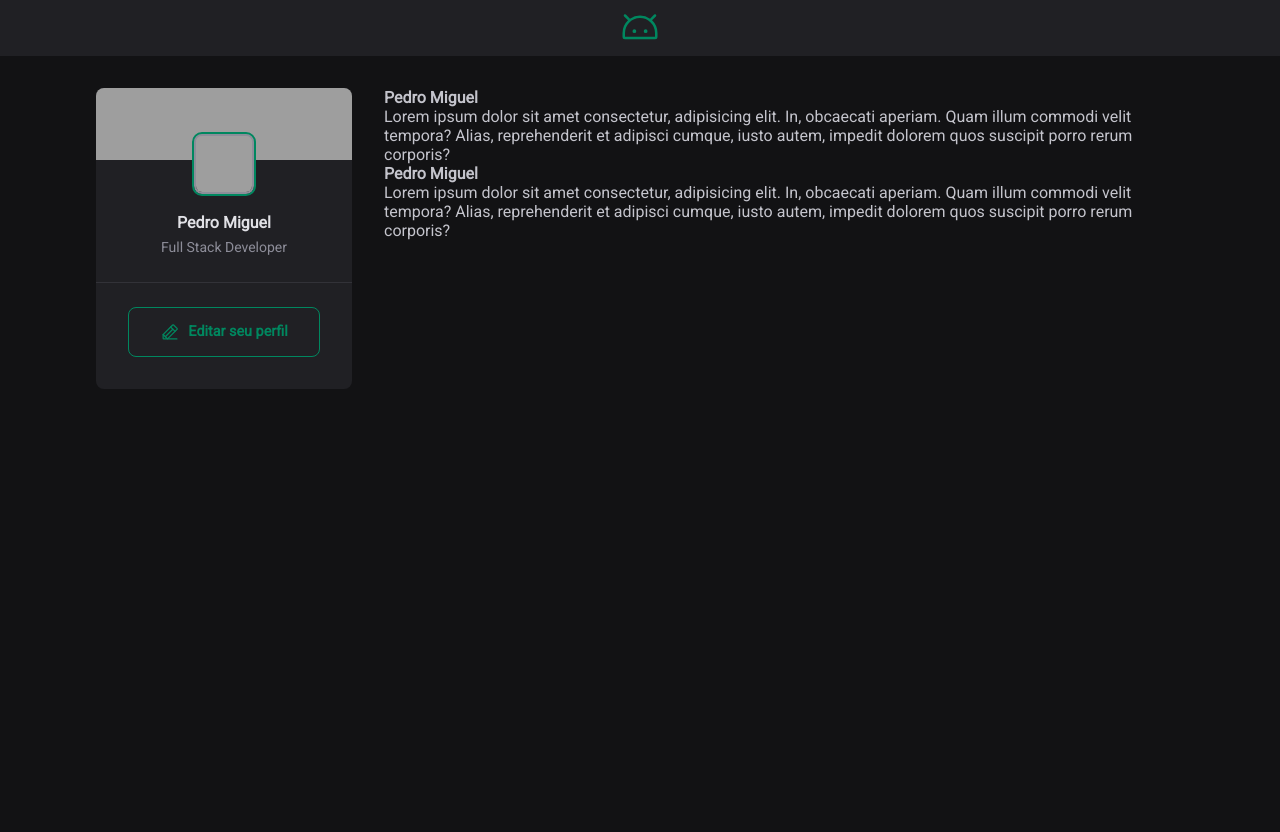
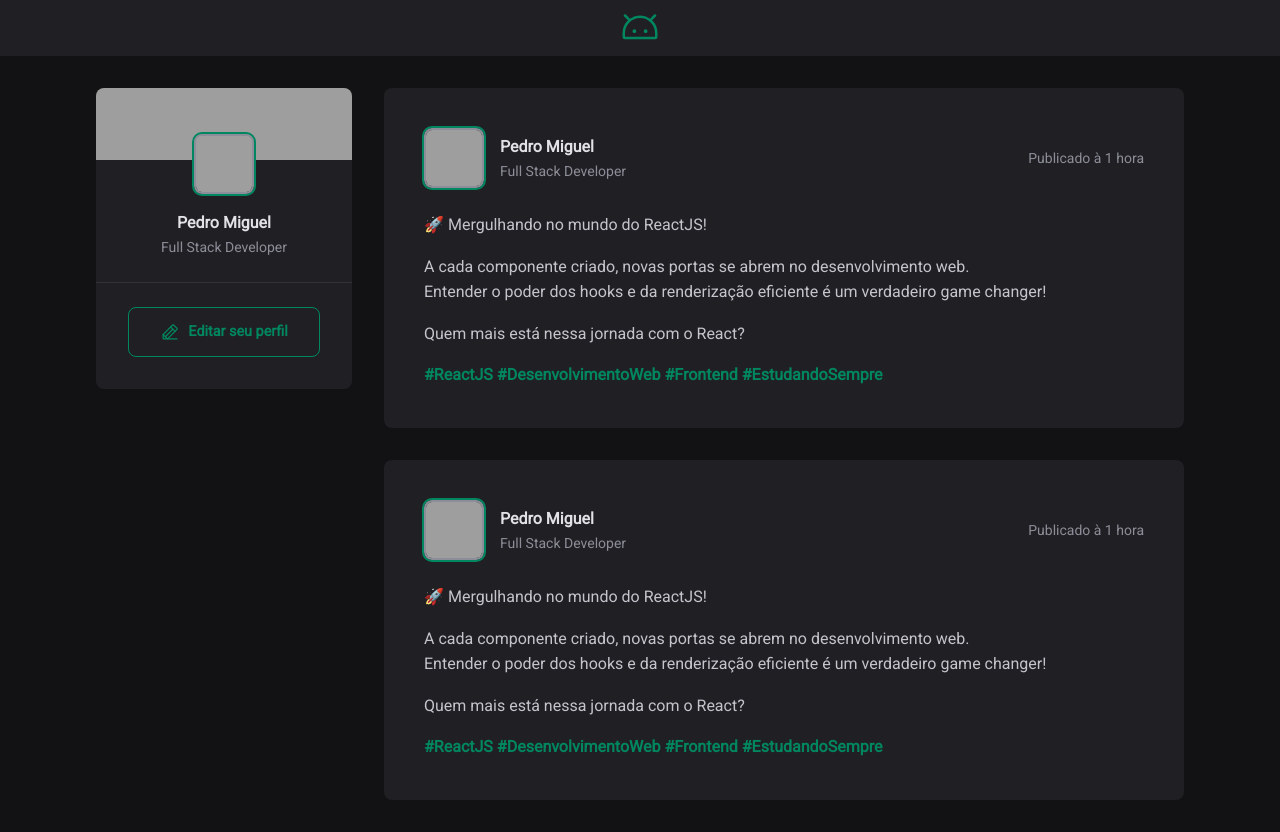
Before and after one commit to pedrocbp/Rede-Social, a React (Vite) app: page / in a window 1280 px wide. Before the commit the page ends 800 px from the top, so only its background shows below. Built offline with nearby package versions, Linux system fonts and the light colour scheme; grey boxes are pictures that could not be loaded.

Commit message:
feat(post): adicionar componente de post

```diff
--- a/src/App.jsx
+++ b/src/App.jsx
@@ -1,8 +1,8 @@
-import { Post } from "./Post";
+import { Post } from "./components/Post";
 import { Header } from './components/Header';
+import { Sidebar } from "./components/Sidebar";
+import styles from './App.module.css';
 import './global.css';
-import styles from './App.module.css';
-import { Sidebar } from "./components/Sidebar";
 
 function App() {
 
--- a/src/Post.jsx
+++ /dev/null
@@ -1,8 +0,0 @@
-export function Post(props) {
-    return (
-        <div>
-            <strong>{props.author}</strong>
-            <p>{props.content}</p>
-        </div>
-    )
-}
--- /dev/null
+++ b/src/components/Post.jsx
@@ -0,0 +1,33 @@
+import styles from './Post.module.css';
+
+export function Post(){
+    return (
+        <article className={styles.post}>
+            <header>
+                <div className={styles.author}>
+                    <img className={styles.avatar} src='https://github.com/pedrocbp.png' />
+                    <div className={styles.authorInfo}>
+                        <strong>Pedro Miguel</strong>
+                        <span>Full Stack Developer</span>
+                    </div>
+                </div>
+
+                <time title='12 de outubro ás 12:35' dateTime='2024-10-12'>Publicado à 1 hora</time>
+            </header>
+
+            <div className={styles.content}>
+                <p>🚀 Mergulhando no mundo do ReactJS!</p>
+                <p>A cada componente criado, novas portas se abrem no desenvolvimento web.</p>
+                    Entender o poder dos hooks e da renderização eficiente é um verdadeiro game changer!
+                <p>Quem mais está nessa jornada com o React?</p>
+                <p>
+                    <a href=''>#ReactJS</a>{' '}
+                    <a href=''>#DesenvolvimentoWeb</a>{' '}
+                    <a href=''>#Frontend</a>{' '}
+                    <a href=''>#EstudandoSempre</a>{' '}
+                </p>
+            </div>
+        </article>
+
+    )
+}
--- /dev/null
+++ b/src/components/Post.module.css
@@ -0,0 +1,68 @@
+.post {
+    background: var(--gray-800);
+    border-radius: 8px;
+    padding: 2.5rem;
+}
+
+.post + .post {
+    margin-top: 2rem;
+}
+
+.content {
+    line-height: 1.6;
+    color: var(--gray-300);
+    margin-top: 1.5rem;
+}
+
+.content p {
+    margin-top: 1rem;
+}
+
+.content a {
+    font-weight: bold;
+    color: var(--green-500);
+    text-decoration: none;
+}
+
+.content a:hover {
+    color: var(--gray-300);
+}
+
+.post > header {
+     display: flex;
+     align-items: center;
+     justify-content: space-between;
+}
+
+.post > header time {
+    font-size: 0.875rem;
+    color: var(--gray-400);
+}
+
+.author {
+    display: flex;
+    align-items: center;
+    gap: 1rem;
+}
+
+.author img{
+    box-sizing: initial;
+    width: 3.5rem;
+    height: 3.5rem;
+    border-radius: 8px;
+    border: 2px solid var(--gray-400);
+    outline: 2px solid var(--green-500);
+}
+
+.authorInfo strong {
+    display: block;
+    color: var(--gray-100);
+    line-height: 1.6;
+}
+
+.authorInfo span {
+    display: block;
+    font-size: 0.875rem;
+    color: var(--gray-400);
+    line-height: 1.6
+}
--- a/src/global.css
+++ b/src/global.css
@@ -8,6 +8,7 @@
     --gray-800: #202024;
     --gray-900: #121214;
 
+    --green-300: #00B37E;
     --green-500: #00875f;
 }
 
```
